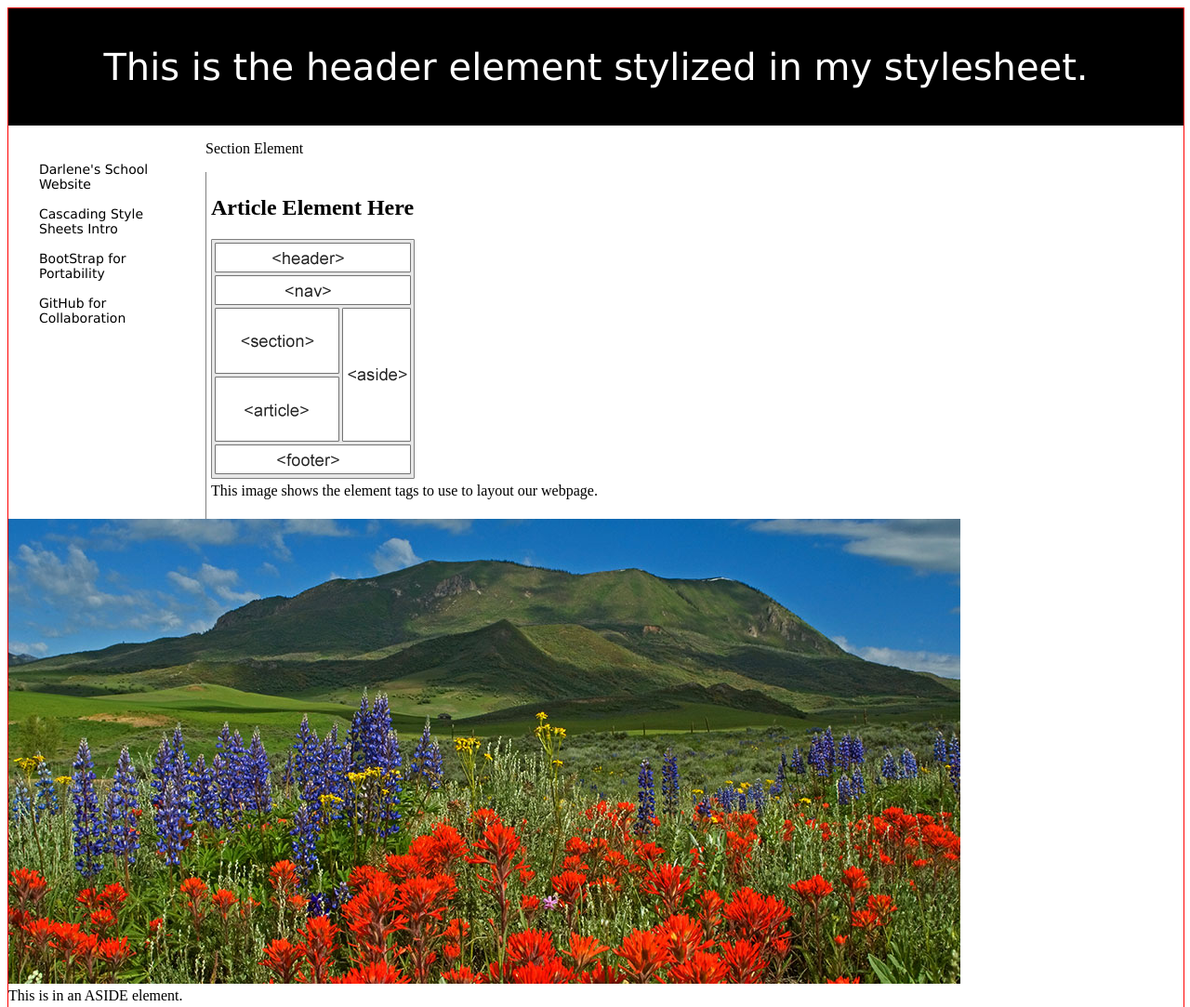
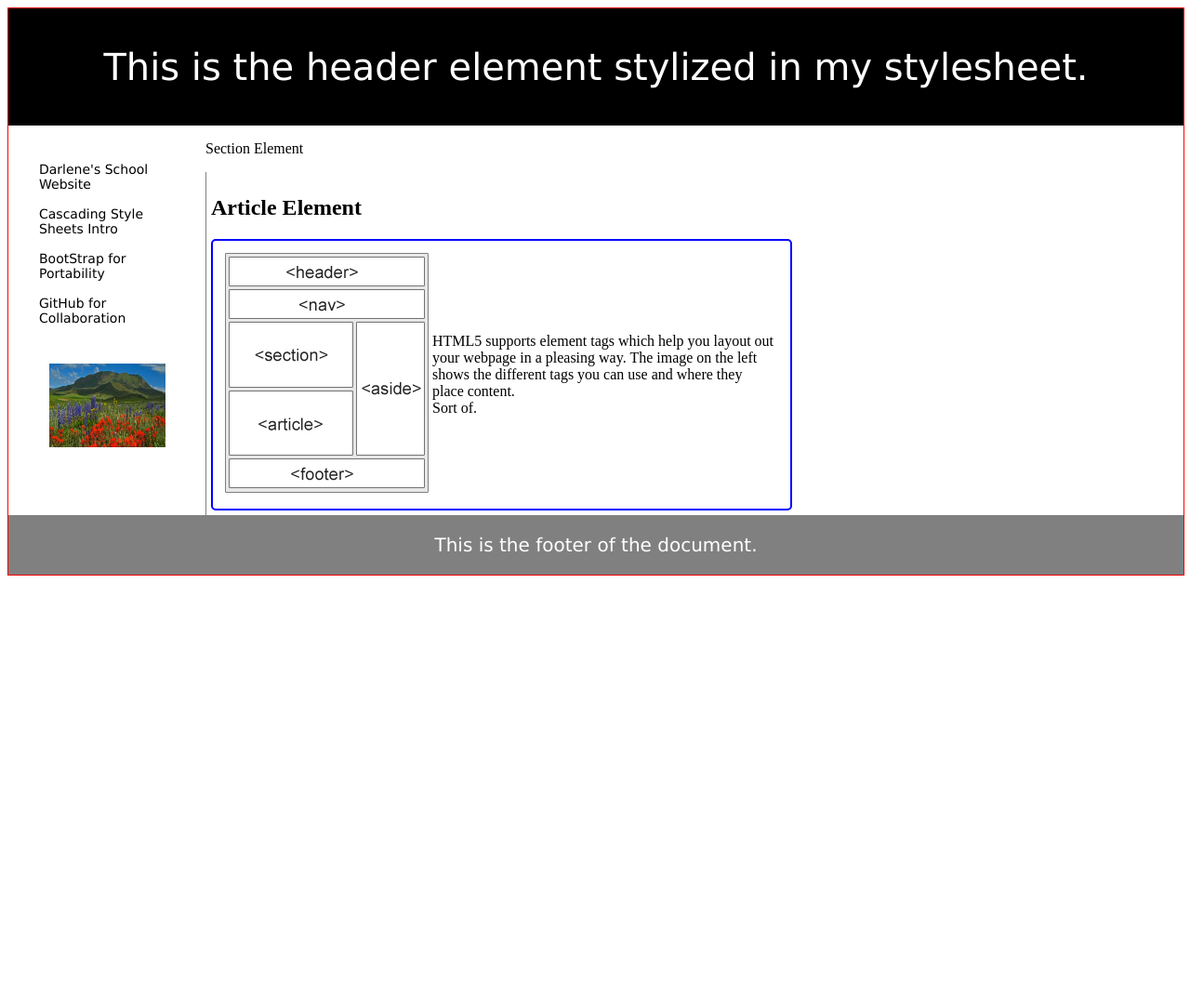
Before and after one commit to RiveraDar/riveradar.github.io, a plain HTML site: page index.html in a window 1280 px wide. Shown: the top 1083 px of the page at 93% size. After the commit the page ends 800 px from the top, so only its background shows below. Drawn offline with Linux system fonts and the light colour scheme.

Commit message:
Add files via upload

```diff
--- a/index.html
+++ b/index.html
@@ -22,13 +22,23 @@
 			<li><a href="http://www.w3schools.com/bootstrap/default.asp" target="_blank">BootStrap for Portability</a></li>
 			<li><a href="https://github.com/" target="_blank">GitHub for Collaboration</a></li>
 		</ul>
+		<br>
+		<center><img src="mountains.jpg" alt="Steamboat Springs" height="90" width="125"></center>
 	</nav>
 	<section><p>Section Element</p></section>
 	<article>
-		<h1>Article Element Here</h1>
-		<p><img src="htmlelements.gif"><br>This image shows the element tags to use to layout our webpage.</p>
+		<h1>Article Element </h1>
+		<table class="roundframe" width="60%">
+		<tr>
+		<td><img src="htmlelements.gif"></td>
+		<td><p>HTML5 supports element tags which help you layout out your webpage in a pleasing way.
+		The image on the left shows the different tags you can use and where they place content. <br>
+		Sort of.</p></td>
+		<td></td>
+		</tr>
+		</table>
+
 	</article>
-	<aside><img src="mountains.jpg"><br>This is in an ASIDE element.</aside> -->
 	<footer>This is the footer of the document.</footer>
 <!-- <details> - Defines additional details</details>
 <summary> - Defines a heading for the  element</summary> -->
--- a/sipStyle.css
+++ b/sipStyle.css
@@ -66,7 +66,7 @@ section {
 }
 table.roundframe {border: 2px solid blue;
 				  border-radius: 5px;
-				  padding-top: 50px;
-				padding-right: 30px;
-    padding-bottom: 50px;
-    padding-left: 80px;}
+				  padding-top: 10px;
+				padding-right: 10px;
+    padding-bottom: 10px;
+    padding-left: 10px;}
```
